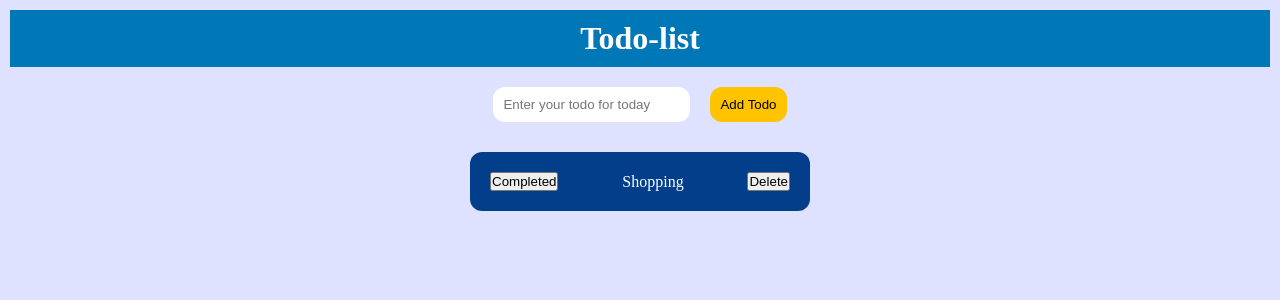
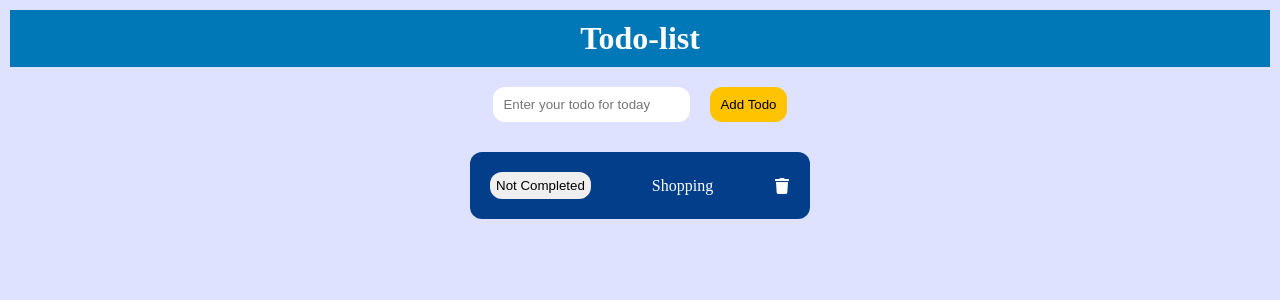
Before and after one commit to itsozod/todo-list-redux, a React (Vite) app: page / in a window 1280 px wide. Shown: the top 300 px of the page. Built offline with nearby package versions, Linux system fonts and the light colour scheme.

Commit message:
fix stuff

```diff
--- a/package.json
+++ b/package.json
@@ -12,6 +12,7 @@
   "dependencies": {
     "react": "^18.2.0",
     "react-dom": "^18.2.0",
+    "react-icons": "^4.12.0",
     "react-redux": "^9.0.4",
     "redux": "^5.0.1",
     "uuid": "^9.0.1"
--- a/src/components/Todo/Todo.jsx
+++ b/src/components/Todo/Todo.jsx
@@ -1,17 +1,57 @@
-import { useSelector } from "react-redux";
+import { useSelector, useDispatch } from "react-redux";
 import styles from "./Todo.module.css";
+import { FaTrash } from "react-icons/fa";
+import { DELETE_ACTION } from "../../store/actions/deleteAction";
+import { COMPLETE_ACTION } from "../../store/actions/completeAction";
 
 export const Todo = () => {
   const todos = useSelector((state) => state.todoReducer.todos);
+  const dispatch = useDispatch();
+
+  const deleteTodo = (id) => {
+    const newTodos = todos.filter((todo) => todo.id !== id);
+    dispatch({ type: DELETE_ACTION, payload: { todos: newTodos } });
+    setTimeout(() => {
+      alert("Todo is deleted successfully");
+    }, 500);
+  };
+
+  const handleCompletedTodo = (id) => {
+    const completedTodo = todos.map((todo) =>
+      todo.id === id ? { ...todo, completed: !todo.completed } : todo
+    );
+    dispatch({
+      type: COMPLETE_ACTION,
+      payload: { todos: completedTodo },
+    });
+  };
+
   return (
     <>
-      {todos.map((todo) => (
-        <div className={styles.todo_card} key={todo.id}>
-          <button>Completed</button>
-          <p className={styles.title}>{todo.title}</p>
-          <button>Delete</button>
-        </div>
-      ))}
+      {todos.length === 0 ? (
+        <p className={styles.empty}>Todo list is empty</p>
+      ) : (
+        todos.map((todo) => (
+          <div className={styles.todo_card} key={todo.id}>
+            <button
+              className={styles.complete}
+              onClick={() => handleCompletedTodo(todo.id)}
+            >
+              {todo.completed ? "Completed" : "Not Completed"}
+            </button>
+            <p
+              style={{ textDecoration: todo.completed ? "line-through" : "" }}
+              className={styles.title}
+            >
+              {todo.title}
+            </p>
+            <FaTrash
+              className={styles.delete_btn}
+              onClick={() => deleteTodo(todo.id)}
+            />
+          </div>
+        ))
+      )}
     </>
   );
 };
--- a/src/components/Todo/Todo.module.css
+++ b/src/components/Todo/Todo.module.css
@@ -6,3 +6,14 @@
   margin: 10px;
   color: #fff;
 }
+.empty {
+  color: #fff;
+}
+.complete {
+  padding: 6px;
+  border: none;
+  border-radius: 12px;
+}
+.delete_btn {
+  cursor: pointer;
+}
--- a/src/components/inputContainer/InputContainer.jsx
+++ b/src/components/inputContainer/InputContainer.jsx
@@ -16,6 +16,9 @@ export const InputContainer = () => {
       type: TODO_ACTION,
       payload: { id: uuidv4(), title: todo },
     });
+    setTimeout(() => {
+      alert("Todo is added successfully");
+    }, 500);
   };
 
   const handleTodoSubmit = (e) => {
--- /dev/null
+++ b/src/store/actions/completeAction.js
@@ -0,0 +1 @@
+export const COMPLETE_ACTION = "COMPLETE_ACTION";
--- /dev/null
+++ b/src/store/actions/deleteAction.js
@@ -0,0 +1 @@
+export const DELETE_ACTION = "DELETE_ACTION";
--- a/src/store/data/todosData.js
+++ b/src/store/data/todosData.js
@@ -2,4 +2,5 @@ import { v4 as uuidv4 } from "uuid";
 export const todosData = {
   todos: [{ id: uuidv4(), title: "Shopping" }],
   value: "",
+  completed: false,
 };
--- a/src/store/reducers/todoReducer.js
+++ b/src/store/reducers/todoReducer.js
@@ -1,6 +1,8 @@
 import { todosData } from "../data/todosData";
 import { TODO_ACTION } from "../actions/todoAction";
 import { VALUE_ACTION } from "../actions/valueAction";
+import { DELETE_ACTION } from "../actions/deleteAction";
+import { COMPLETE_ACTION } from "../actions/completeAction";
 export const todoReducer = (state = todosData, action) => {
   switch (action.type) {
     case TODO_ACTION:
@@ -13,6 +15,13 @@ export const todoReducer = (state = todosData, action) => {
       };
     case VALUE_ACTION:
       return { ...state, value: action.payload.value };
+    case DELETE_ACTION:
+      return { ...state, todos: action.payload.todos };
+    case COMPLETE_ACTION:
+      return {
+        ...state,
+        todos: action.payload.todos,
+      };
     default:
       return state;
   }
```
Also changed, not shown: 1 other file (tests, documents, lock files or other folders).
